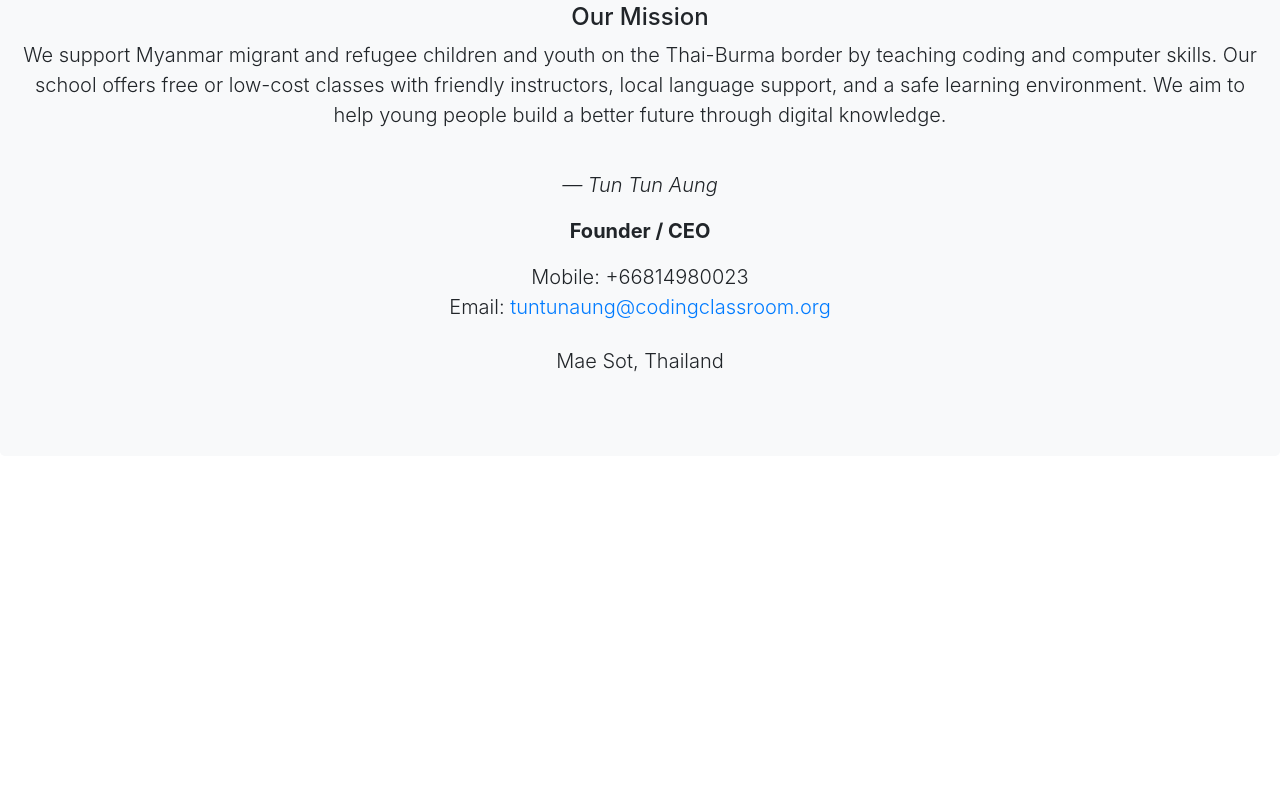
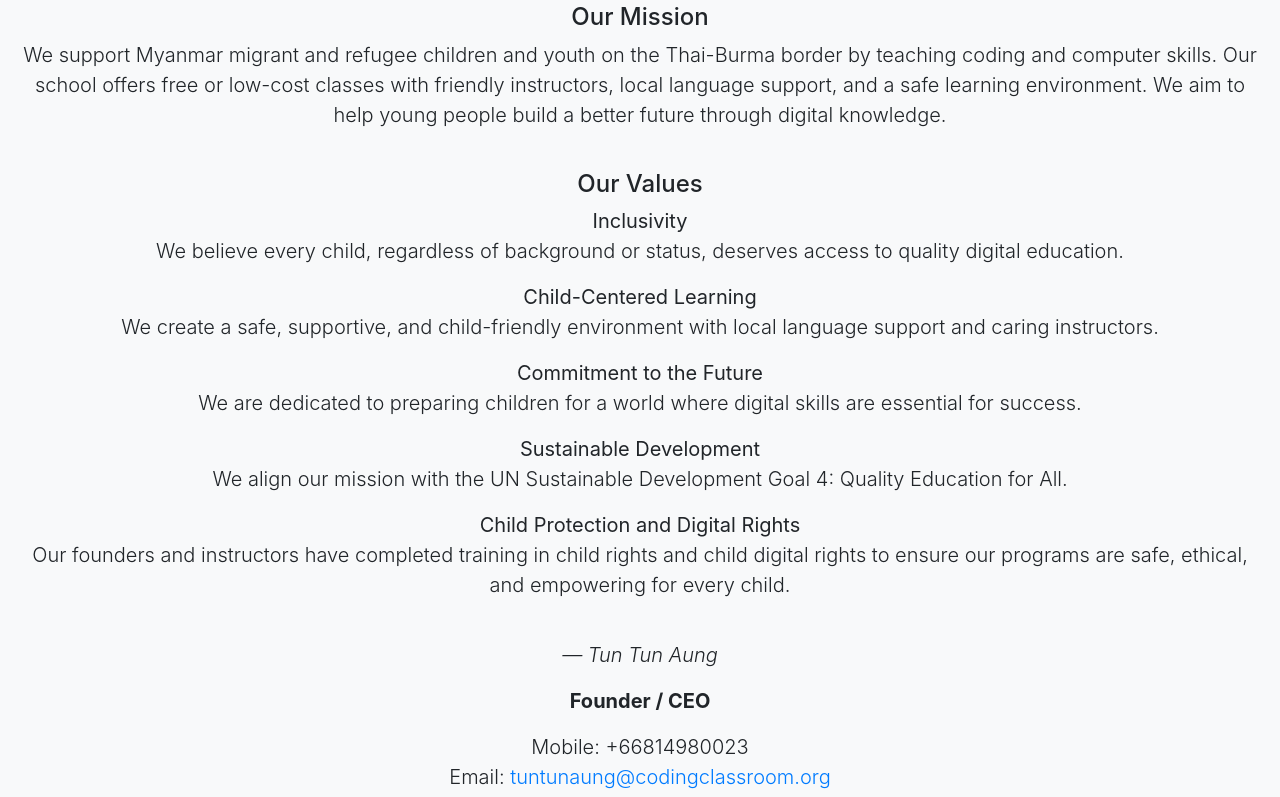
Before and after one commit to tuntunaung/codingclassroom, a plain HTML site: page index.html in a window 1280 px wide. Shown: the part 630-1427 px from the top of the page. Before the commit the page ends 1086 px from the top, so only its background shows below. Drawn offline with nearby package versions, Linux system fonts and the light colour scheme.

Commit message:
Update index.html

```diff
--- a/index.html
+++ b/index.html
@@ -43,6 +43,23 @@
               We support Myanmar migrant and refugee children and youth on the Thai-Burma border by teaching coding and computer skills. Our school offers free or low-cost classes with friendly instructors, local language support, and a safe learning environment. We aim to help young people build a better future through digital knowledge.
             </p>
 
+            <h4 class="mt-4">Our Values</h4>
+            <p class="lead"><strong>Inclusivity</strong><br>
+              We believe every child, regardless of background or status, deserves access to quality digital education.
+            </p>
+            <p class="lead"><strong>Child-Centered Learning</strong><br>
+              We create a safe, supportive, and child-friendly environment with local language support and caring instructors.
+            </p>
+            <p class="lead"><strong>Commitment to the Future</strong><br>
+              We are dedicated to preparing children for a world where digital skills are essential for success.
+            </p>
+            <p class="lead"><strong>Sustainable Development</strong><br>
+              We align our mission with the UN Sustainable Development Goal 4: Quality Education for All.
+            </p>
+            <p class="lead"><strong>Child Protection and Digital Rights</strong><br>
+              Our founders and instructors have completed training in child rights and child digital rights to ensure our programs are safe, ethical, and empowering for every child.
+            </p>
+
             <p class="lead font-italic mt-4">— Tun Tun Aung</p>
             <p class="lead font-weight-bold">Founder / CEO</p>
             <p class="lead mb-0">Mobile: +66814980023</p>
```
